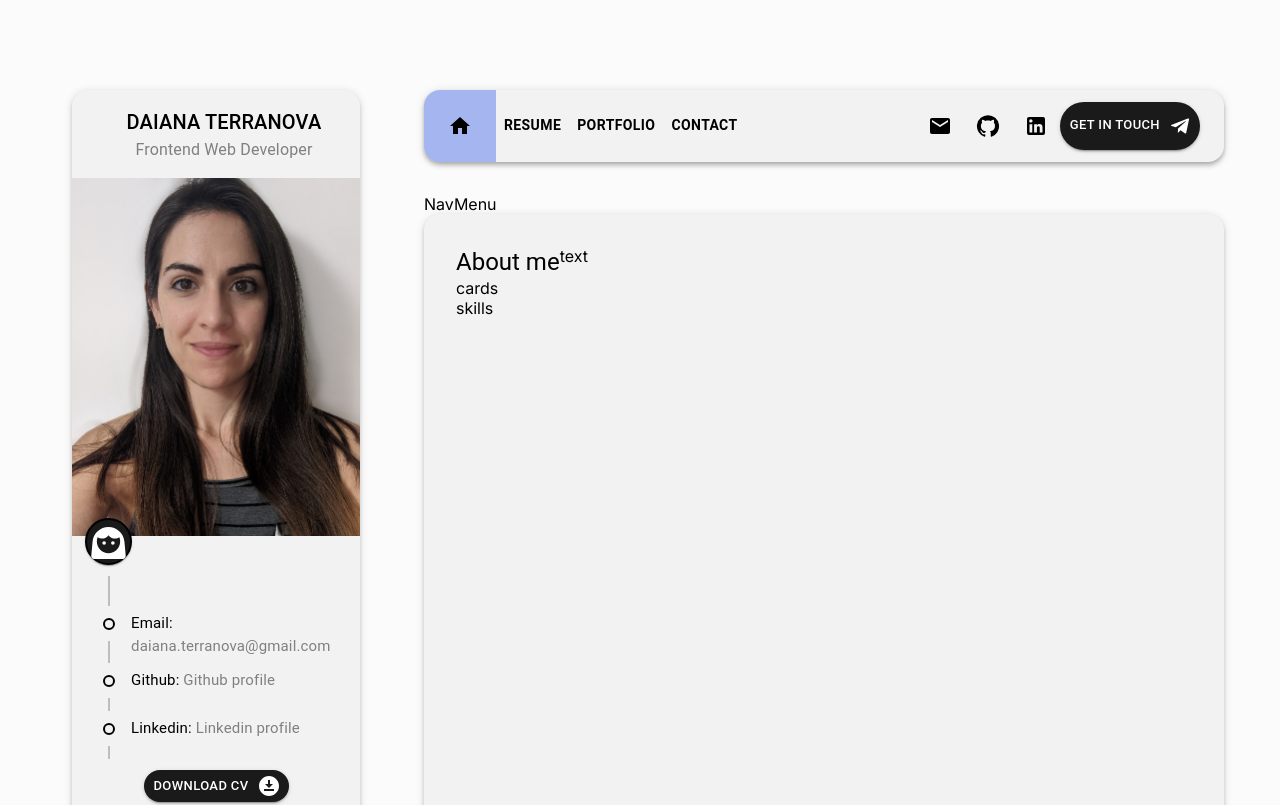
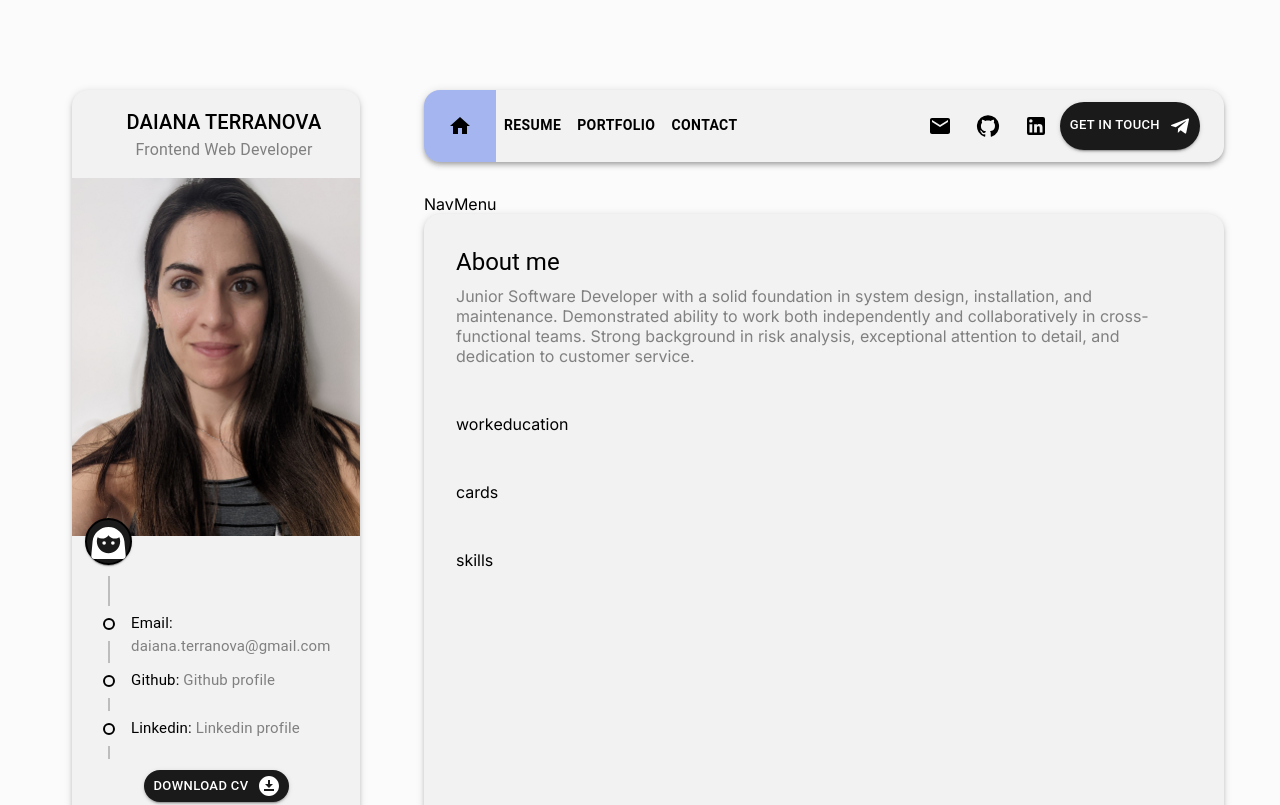
Before and after one commit to daiterranova/Portfolio, a React (Vite) app: page / in a window 1280 px wide. Shown: the top 805 px of the page. Built offline with nearby package versions, Linux system fonts and the light colour scheme.

Commit message:
add about me section on resume page

```diff
--- a/src/pages/Resume.jsx
+++ b/src/pages/Resume.jsx
@@ -1,5 +1,6 @@
 import { Grid, Typography } from "@mui/material";
 import React from "react";
+import { about } from "../utils/resumeData";
 
 const Resume = () => {
 
@@ -8,20 +9,35 @@ const Resume = () => {
     alignItems:'center',
     flexDirection:'column',
     marginBottom:'2rem',
+    gap:'3rem',
     minHeight:'100vh',
     padding:'2rem'
   }
+
+  const titleStyles ={
+    fontWeight:500,
+  }
   return (
   <>
+  {/* about me */}
     <Grid container sx={containerStyles} className="container">
       <Grid container item>
-        <Grid item> <Typography variant="h5">About me</Typography></Grid>
-        <Grid item>text</Grid>
+        <Grid item xs={12}>
+          <Typography gutterBottom  variant="h5">About me</Typography>
+        </Grid>
+        <Grid item xs={12}  className="description-color" >{about}</Grid>
       </Grid>
-      <Grid container item>
+    {/* education and experiences */}
+    <Grid container item>
+        <Grid item> work</Grid>
+        <Grid item> education</Grid>
+      </Grid>
+    {/* services */}
+    <Grid container item>
         <Grid item> <Typography></Typography></Grid>
         <Grid item> cards</Grid>
       </Grid>
+    {/* skills */}
       <Grid container item>
         <Grid item> <Typography></Typography></Grid>
         <Grid item>skills</Grid>
```
